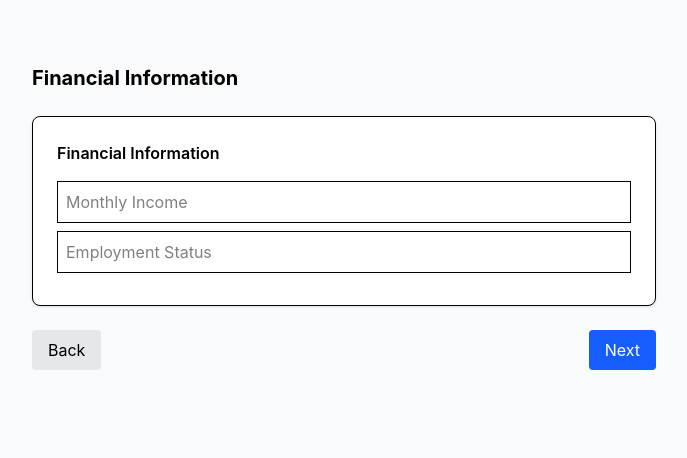
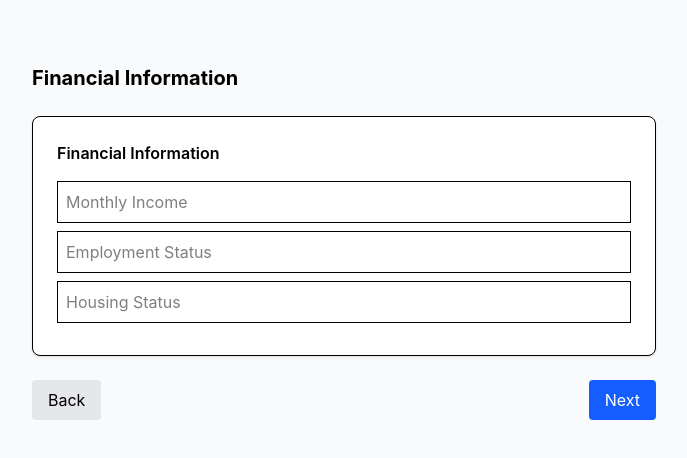
Before and after one commit to AsmaAlfauri/social-support-app, a Next.js app: page /apply in a window 1280 px wide. Both pictures are taken after a click on the button "Next". Shown: the top 458 px of the page, without its empty margins (296-983 px from the left). Built offline with nearby package versions, Linux system fonts and the light colour scheme.

Commit message:
feat: integrate React Hook Form in wizard steps with shared context state

```diff
--- a/features/application/steps/Step1.tsx
+++ b/features/application/steps/Step1.tsx
@@ -1,11 +1,44 @@
+import { useForm } from "react-hook-form";
+import { useWizard } from "@/store/wizard.context";
+
+type FormData = {
+  name: string;
+  nationalId: string;
+  email: string;
+};
+
 export default function Step1() {
+  const { data, setData } = useWizard();
+
+  const { register, handleSubmit } = useForm<FormData>({
+    defaultValues: data,
+  });
+
+  const onSubmit = (formData: FormData) => {
+    setData(formData);
+  };
+
   return (
-    <div>
+    <form onBlur={handleSubmit(onSubmit)}>
       <h3 className="font-semibold mb-4">Personal Information</h3>
 
-      <input className="border p-2 w-full mb-2" placeholder="Name" />
-      <input className="border p-2 w-full mb-2" placeholder="National ID" />
-      <input className="border p-2 w-full mb-2" placeholder="Email" />
-    </div>
+      <input
+        {...register("name")}
+        className="border p-2 w-full mb-2"
+        placeholder="Name"
+      />
+
+      <input
+        {...register("nationalId")}
+        className="border p-2 w-full mb-2"
+        placeholder="National ID"
+      />
+
+      <input
+        {...register("email")}
+        className="border p-2 w-full mb-2"
+        placeholder="Email"
+      />
+    </form>
   );
 }
--- a/features/application/steps/Step2.tsx
+++ b/features/application/steps/Step2.tsx
@@ -1,10 +1,44 @@
+import { useForm } from "react-hook-form";
+import { useWizard } from "@/store/wizard.context";
+
+type FormData = {
+  income: string;
+  employmentStatus: string;
+  housingStatus: string;
+};
+
 export default function Step2() {
+  const { data, setData } = useWizard();
+
+  const { register, handleSubmit } = useForm<FormData>({
+    defaultValues: data,
+  });
+
+  const onSubmit = (formData: FormData) => {
+    setData(formData);
+  };
+
   return (
-    <div>
+    <form onBlur={handleSubmit(onSubmit)}>
       <h3 className="font-semibold mb-4">Financial Information</h3>
 
-      <input className="border p-2 w-full mb-2" placeholder="Monthly Income" />
-      <input className="border p-2 w-full mb-2" placeholder="Employment Status" />
-    </div>
+      <input
+        {...register("income")}
+        className="border p-2 w-full mb-2"
+        placeholder="Monthly Income"
+      />
+
+      <input
+        {...register("employmentStatus")}
+        className="border p-2 w-full mb-2"
+        placeholder="Employment Status"
+      />
+
+      <input
+        {...register("housingStatus")}
+        className="border p-2 w-full mb-2"
+        placeholder="Housing Status"
+      />
+    </form>
   );
 }
--- a/features/application/steps/Step3.tsx
+++ b/features/application/steps/Step3.tsx
@@ -1,17 +1,44 @@
+import { useForm } from "react-hook-form";
+import { useWizard } from "@/store/wizard.context";
+
+type FormData = {
+  financialSituation: string;
+  employmentCircumstances: string;
+  reasonForApplying: string;
+};
+
 export default function Step3() {
+  const { data, setData } = useWizard();
+
+  const { register, handleSubmit } = useForm<FormData>({
+    defaultValues: data,
+  });
+
+  const onSubmit = (formData: FormData) => {
+    setData(formData);
+  };
+
   return (
-    <div>
+    <form onBlur={handleSubmit(onSubmit)}>
       <h3 className="font-semibold mb-4">Situation Description</h3>
 
       <textarea
+        {...register("financialSituation")}
         className="border p-2 w-full mb-2"
         placeholder="Current Financial Situation"
       />
 
       <textarea
+        {...register("employmentCircumstances")}
         className="border p-2 w-full mb-2"
-        placeholder="Reason for applying"
+        placeholder="Employment Circumstances"
       />
-    </div>
+
+      <textarea
+        {...register("reasonForApplying")}
+        className="border p-2 w-full mb-2"
+        placeholder="Reason for Applying"
+      />
+    </form>
   );
 }
--- a/package.json
+++ b/package.json
@@ -11,7 +11,8 @@
   "dependencies": {
     "next": "16.2.4",
     "react": "19.2.4",
-    "react-dom": "19.2.4"
+    "react-dom": "19.2.4",
+    "react-hook-form": "^7.72.1"
   },
   "devDependencies": {
     "@tailwindcss/postcss": "^4.2.2",
```
Also changed, not shown: 1 other file (tests, documents, lock files or other folders).
